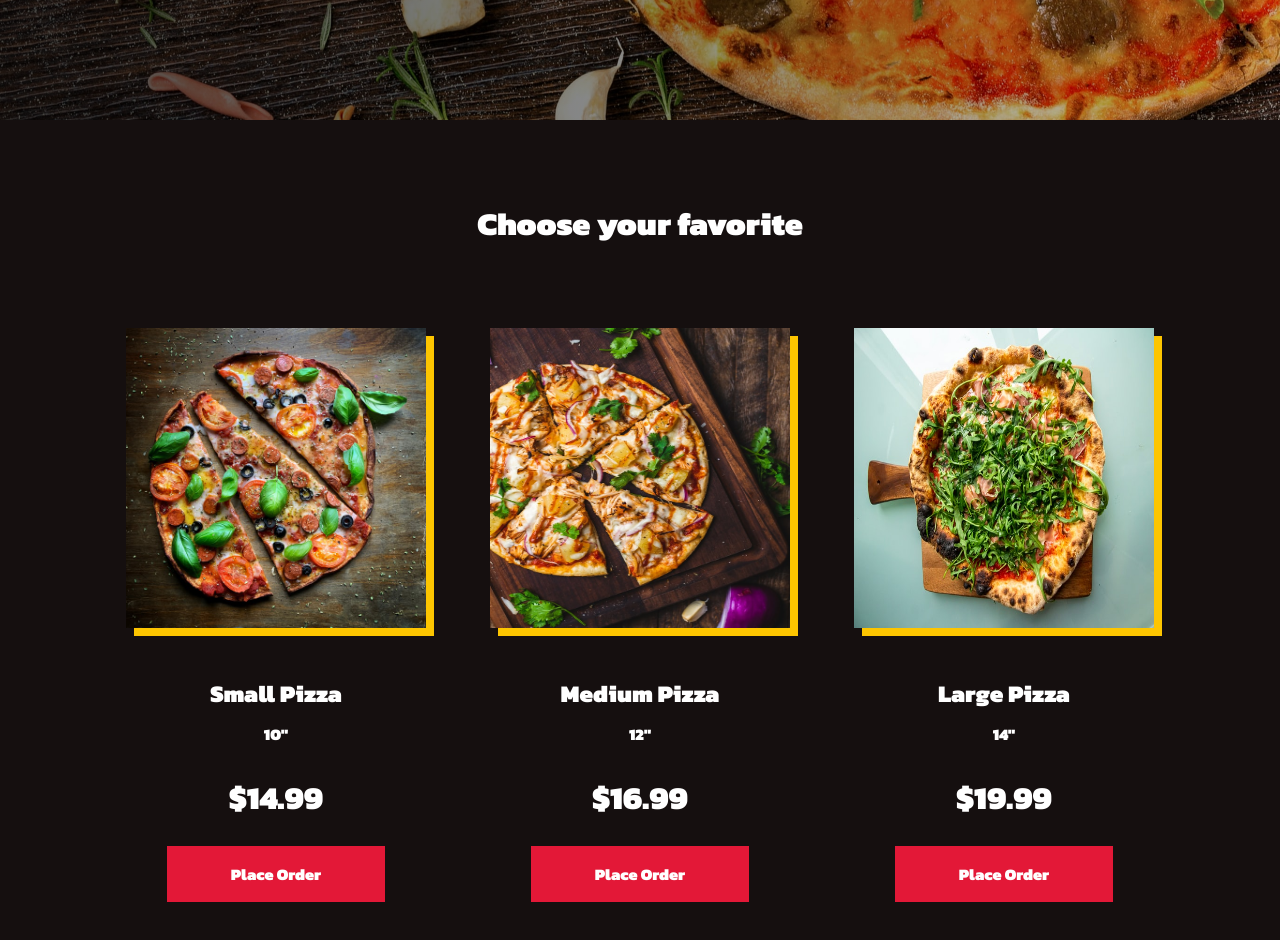
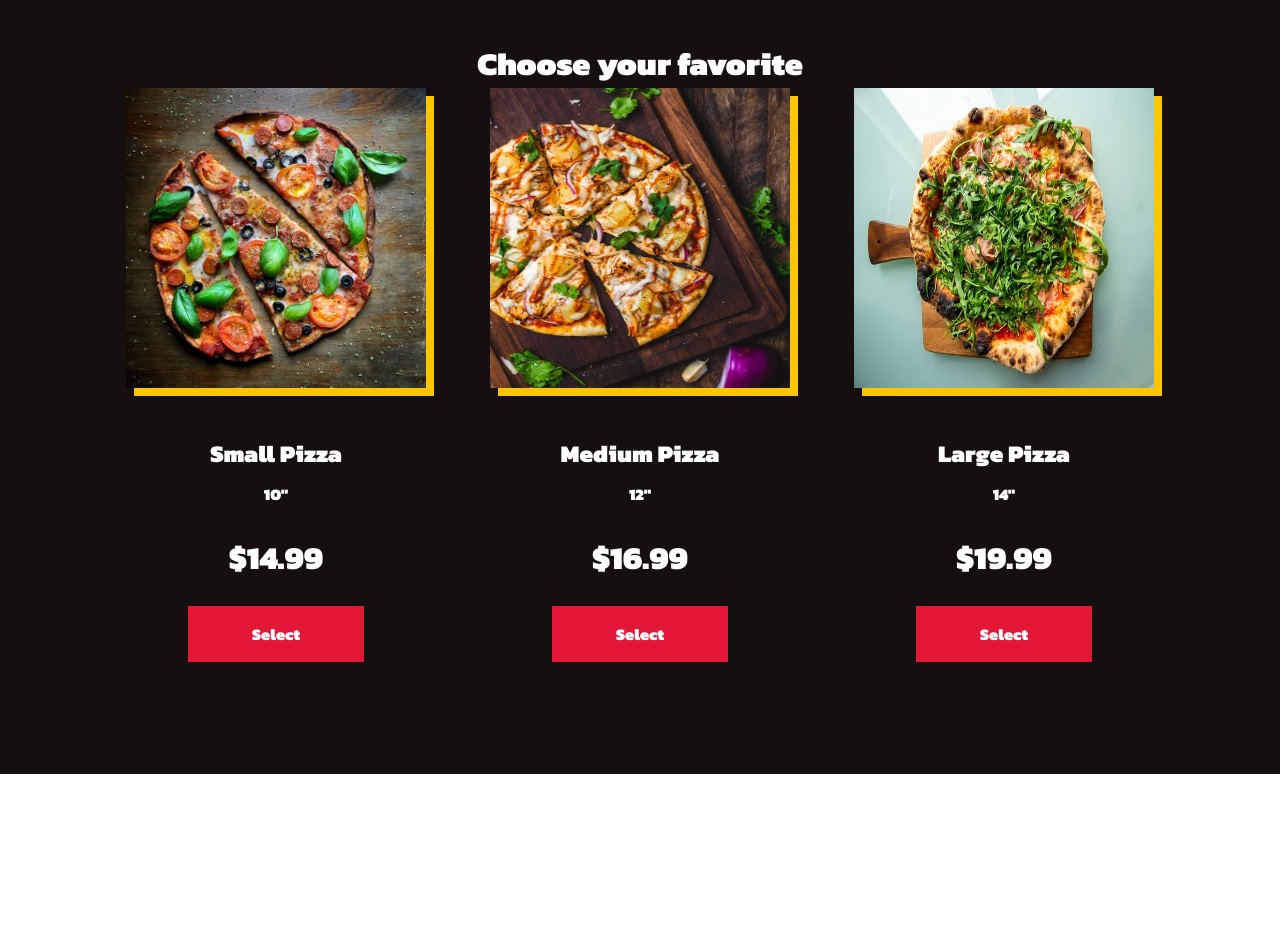
Before and after one commit to AshadurRahman/pizza-challenge, a React (Create React App) app: page / in a window 1280 px wide. Shown: the part 680-1620 px from the top of the page. After the commit the page ends 1454 px from the top, so only its background shows below. Built offline with nearby package versions, Linux system fonts and the light colour scheme.

Commit message:
data information updated

```diff
--- a/src/App.css
+++ b/src/App.css
@@ -1,38 +1,72 @@
-.App {
+.ProductContainer {
+  min-height: 100vh;
+  padding: 5rem calc((100vw - 1300px) / 2);
+  background: #150f0f;
+  color: #fff;
   text-align: center;
 }
 
-.App-logo {
-  height: 40vmin;
-  pointer-events: none;
+.ProductHeading {
+  font-size: clamp(2rem, 2.5vw, 3rem);
+  text-align: center;
+  margin-bottom: 5rem;
 }
 
-@media (prefers-reduced-motion: no-preference) {
-  .App-logo {
-    animation: App-logo-spin infinite 20s linear;
-  }
+.ProductWrapper {
+  display: flex;
+  flex-wrap: wrap;
+  justify-content: center;
+  margin: 0 auto;
 }
 
-.App-header {
-  background-color: #282c34;
-  min-height: 100vh;
+.ProductCard {
+  margin: 0 2rem;
+  line-height: 2;
+  width: 300px;
+}
+
+.ProductTitle {
+  font-weight: 400;
+  font-size: 1.5rem;
+}
+
+.ProductImg {
+  height: 300px;
+  min-width: 300px;
+  max-width: 100%;
+  box-shadow: 8px 8px #fdc500;
+}
+
+.ProductInfo {
   display: flex;
   flex-direction: column;
+  justify-content: center;
   align-items: center;
-  justify-content: center;
-  font-size: calc(10px + 2vmin);
-  color: white;
+  padding: 2rem;
+  text-align: center;
 }
 
-.App-link {
-  color: #61dafb;
+.ProductDesc {
+  margin-bottom: 1rem;
 }
 
-@keyframes App-logo-spin {
-  from {
-    transform: rotate(0deg);
-  }
-  to {
-    transform: rotate(360deg);
-  }
+.ProductPrice {
+  margin-bottom: 1rem;
+  font-size: 2rem;
 }
+
+.ProductButton {
+  font-size: 1rem;
+  padding: 1rem 4rem;
+  border: none;
+  background: #e31837;
+  color: #fff;
+  transition: 0.2 ease-out;
+}
+
+.ProductButton:hover {
+  background: #ffc500;
+  transition: 0.2s ease-out;
+  cursor: pointer;
+  color: #000;
+}
--- a/src/App.js
+++ b/src/App.js
@@ -1,16 +1,17 @@
 import React from 'react';
+import './App.css';
 import { BrowserRouter as Router } from 'react-router-dom';
 import { GlobalStyle } from './globalStyle';
 import Hero from './components/Hero';
 import Products from './components/Products';
-import { productData } from './components/Products/data';
+import { getProducts } from './components/Products/data';
 
 function App() {
   return (
     <Router>
       <GlobalStyle />
       <Hero />
-      <Products heading='Choose your favorite' data={productData} />
+      <Products heading='Choose your favorite' data={getProducts} />
     </Router>
   );
 }
--- a/src/components/Hero/HeroElements.js
+++ b/src/components/Hero/HeroElements.js
@@ -4,7 +4,7 @@ import ImgBg from '../../images/pizza-3.jpg';
 export const HeroContainer = styled.div`
 background: linear-gradient(to right, rgba(0,0,0,0.7),
 rgba(0,0,0,0.2)), url(${ImgBg});
-height: 100vh;
+height: 80vh;
 background-position: center;
 background-size: cover;
 `;
--- a/src/components/Products/ProductsElements.js
+++ /dev/null
@@ -1,73 +0,0 @@
-import styled from "styled-components";
-
-export const ProductsContainer = styled.div`
-  /* width: 100vw; */
-  min-height: 100vh;
-  padding: 5rem calc((100vw - 1300px) / 2);
-  background: #150f0f;
-  color: #fff;
-`;
-
-export const ProductWrapper = styled.div`
-  display: flex;
-  flex-wrap: wrap;
-  justify-content: center;
-  margin: 0 auto;
-`;
-
-export const ProductCard = styled.div`
-  margin: 0 2rem;
-  line-height: 2;
-  width: 300px;
-`;
-
-export const ProductImg = styled.img`
-  height: 300px;
-  min-width: 300px;
-  max-width: 100%;
-  box-shadow: 8px 8px #fdc500;
-`;
-
-export const ProductsHeading = styled.h1`
-  font-size: clamp(2rem, 2.5vw, 3rem);
-  text-align: center;
-  margin-bottom: 5rem;
-`;
-
-export const ProductTitle = styled.h2`
-  font-weight: 400;
-  font-size: 1.5rem;
-`;
-
-export const ProductInfo = styled.div`
-  display: flex;
-  flex-direction: column;
-  justify-content: center;
-  align-items: center;
-  padding: 2rem;
-  text-align: center;
-`;
-
-export const ProductDesc = styled.p`
-  margin-bottom: 1rem;
-`;
-
-export const ProductPrice = styled.p`
-  margin-bottom: 1rem;
-  font-size: 2rem;
-`;
-
-export const ProductButton = styled.button`
-  font-size: 1rem;
-  padding: 1rem 4rem;
-  border: none;
-  background: #e31837;
-  color: #fff;
-  transition: 0.2 ease-out;
-  &:hover {
-    background: #ffc500;
-    transition: 0.2s ease-out;
-    cursor: pointer;
-    color: #000;
-  }
-`;
--- a/src/components/Products/data.js
+++ b/src/components/Products/data.js
@@ -2,32 +2,40 @@ import product1 from '../../images/product-1.jpg'
 import product2 from '../../images/product-2.jpg'
 import product3 from '../../images/product-3.jpg'
 
-export const productData = [
+const PizzaItems = [
     {
+        id: "5b21ca3eeb7f6fbccd47181e",
         img: product1,
         alt: 'Pizza',
         name: 'Small Pizza',
-        desc:
-            '10"',
+        desc: '10"',
         price: '$14.99',
         button: 'Place Order'
     },
     {
+        id: "5b21ca3eeb7f6fbccd47181f",
         img: product2,
         alt: 'Pizza',
         name: 'Medium Pizza',
-        desc:
-            '12"',
+        desc: '12"',
         price: '$16.99',
         button: 'Place Order'
     },
     {
+        id: "5b21ca3eeb7f6fbccd471821",
         img: product3,
         alt: 'Pizza',
         name: 'Large Pizza',
-        desc:
-            '14"',
+        desc: '14"',
         price: '$19.99',
         button: 'Place Order'
     },
-]
+];
+
+export function getProducts() {
+    return PizzaItems;
+}
+
+export function getProduct(id) {
+    return PizzaItems.find(m => m._id === id);
+}
--- a/src/components/Products/index.js
+++ b/src/components/Products/index.js
@@ -1,41 +1,38 @@
-import React from 'react';
-import {
-    ProductsContainer,
-    ProductWrapper,
-    ProductsHeading,
-    ProductTitle,
-    ProductCard,
-    ProductImg,
-    ProductInfo,
-    ProductDesc,
-    ProductPrice,
-    ProductButton
-} from './ProductsElements';
+import React, { useState } from 'react';
+import { getProducts } from './data';
 
 
 const Products = ({ heading, data }) => {
+    const [pizza, setPizza] = useState(getProducts());
+
+    function buttonClick(id) {
+        console.log("Button click", id);
+    }
+
     return (
-        <ProductsContainer>
+        <div className="ProductContainer">
 
-            <ProductsHeading>{heading}</ProductsHeading>
+            <h1>{heading}</h1>
 
-            <ProductWrapper>
-                {data.map((product, index) => {
-                    return (
-                        <ProductCard key={index}>
-                            <ProductImg src={product.img} alt={product.alt} />
-                            <ProductInfo>
-                                <ProductTitle>{product.name}</ProductTitle>
-                                <ProductDesc>{product.desc}</ProductDesc>
-                                <ProductPrice>{product.price}</ProductPrice>
-                                <ProductButton>{product.button}</ProductButton>
-                            </ProductInfo>
-                        </ProductCard>
-                    )
-                })}
-            </ProductWrapper>
+            <div className="ProductWrapper">
 
-        </ProductsContainer>
+                {pizza.map(product => (
+                    <div className="ProductCard" key={product.id}>
+                        <img className="ProductImg" src={product.img} alt={product.alt} />
+                        <div className="ProductInfo">
+                            <p className="ProductTitle">{product.name}</p>
+                            <p className="ProductDesc">{product.desc}</p>
+                            <p className="ProductPrice">{product.price}</p>
+                            <button className="ProductButton" onClick={() => buttonClick(product)}>
+                                Select
+                            </button>
+                        </div>
+                    </div>
+                ))}
+
+            </div>
+
+        </div>
     );
 }
 
```
